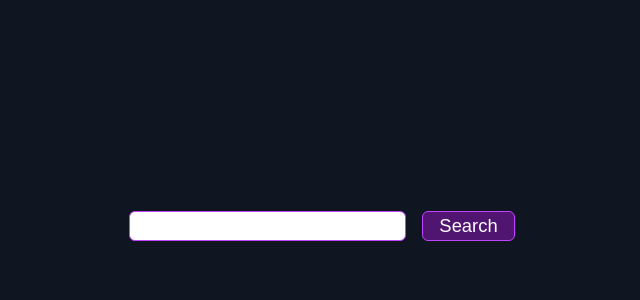
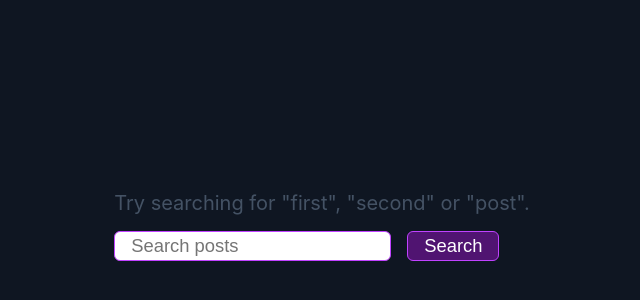
Before and after one commit to emanuelefavero/nextjs-search-query, a Next.js app: page / in a window 1280 px wide. Shown: the part 166-466 px from the top of the page, without its empty margins (318-958 px from the left). Built offline with nearby package versions, Linux system fonts and the light colour scheme.

Commit message:
add hint text

```diff
--- a/components/Search.tsx
+++ b/components/Search.tsx
@@ -25,6 +25,7 @@ export default function Search() {
           type='text'
           value={query}
           onChange={(e) => setQuery(e.target.value)}
+          placeholder='Search posts'
         />
         <button type='submit'>Search</button>
       </form>
--- a/pages/index.tsx
+++ b/pages/index.tsx
@@ -3,6 +3,9 @@ import Search from '@/components/Search'
 export default function Home() {
   return (
     <>
+      <p className='hint'>
+        Try searching for {'"'}first{'"'}, {'"'}second{'"'} or {'"'}post{'"'}.
+      </p>
       <Search />
     </>
   )
--- a/styles/globals.css
+++ b/styles/globals.css
@@ -133,6 +133,11 @@ input[type='text'] {
   margin-right: 1rem;
 }
 
+.hint {
+  color: rgba(193, 222, 255, 0.3);
+  margin-bottom: 1rem;
+}
+
 /* DARK MODE */
 /* @media (prefers-color-scheme: dark) {
   html {
```
